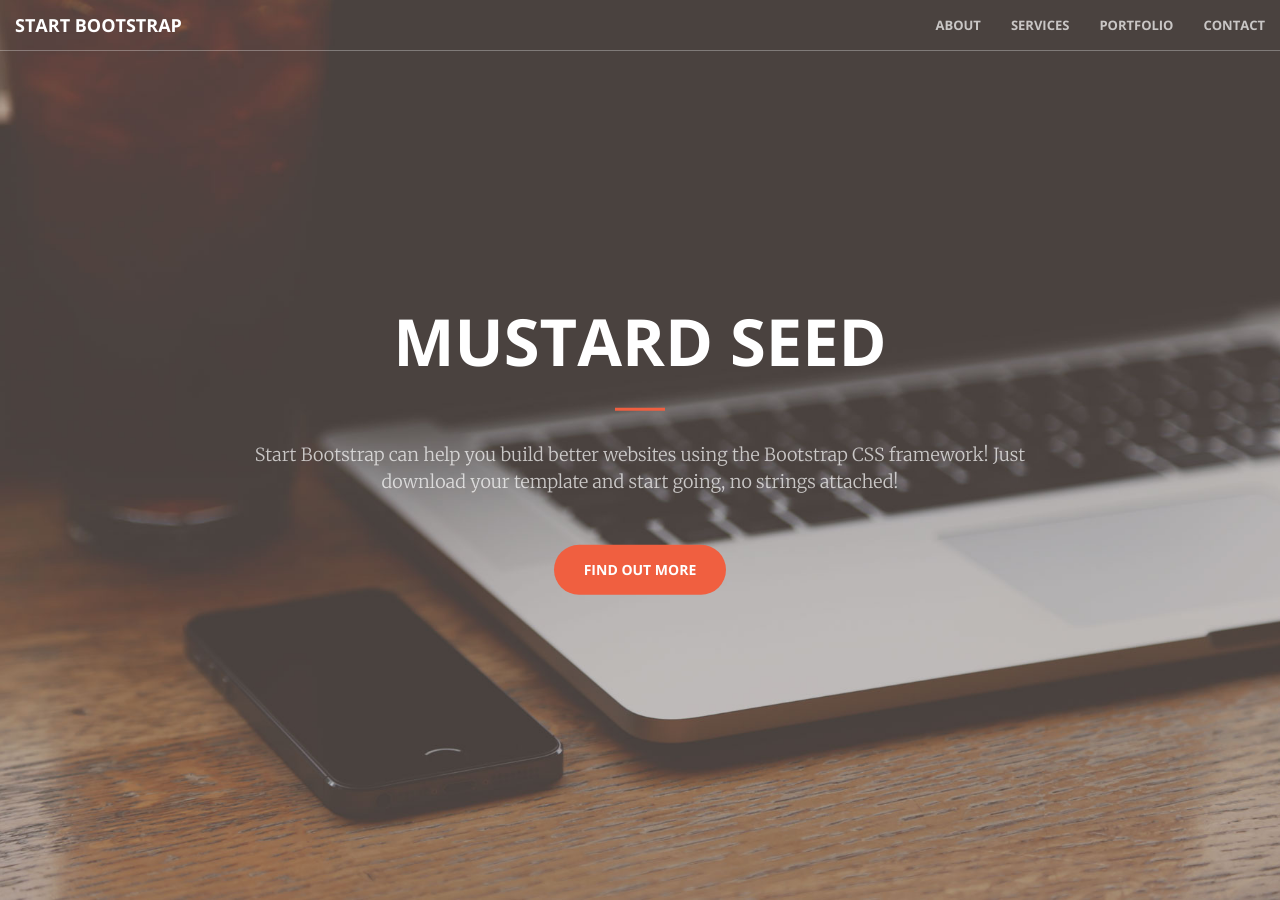
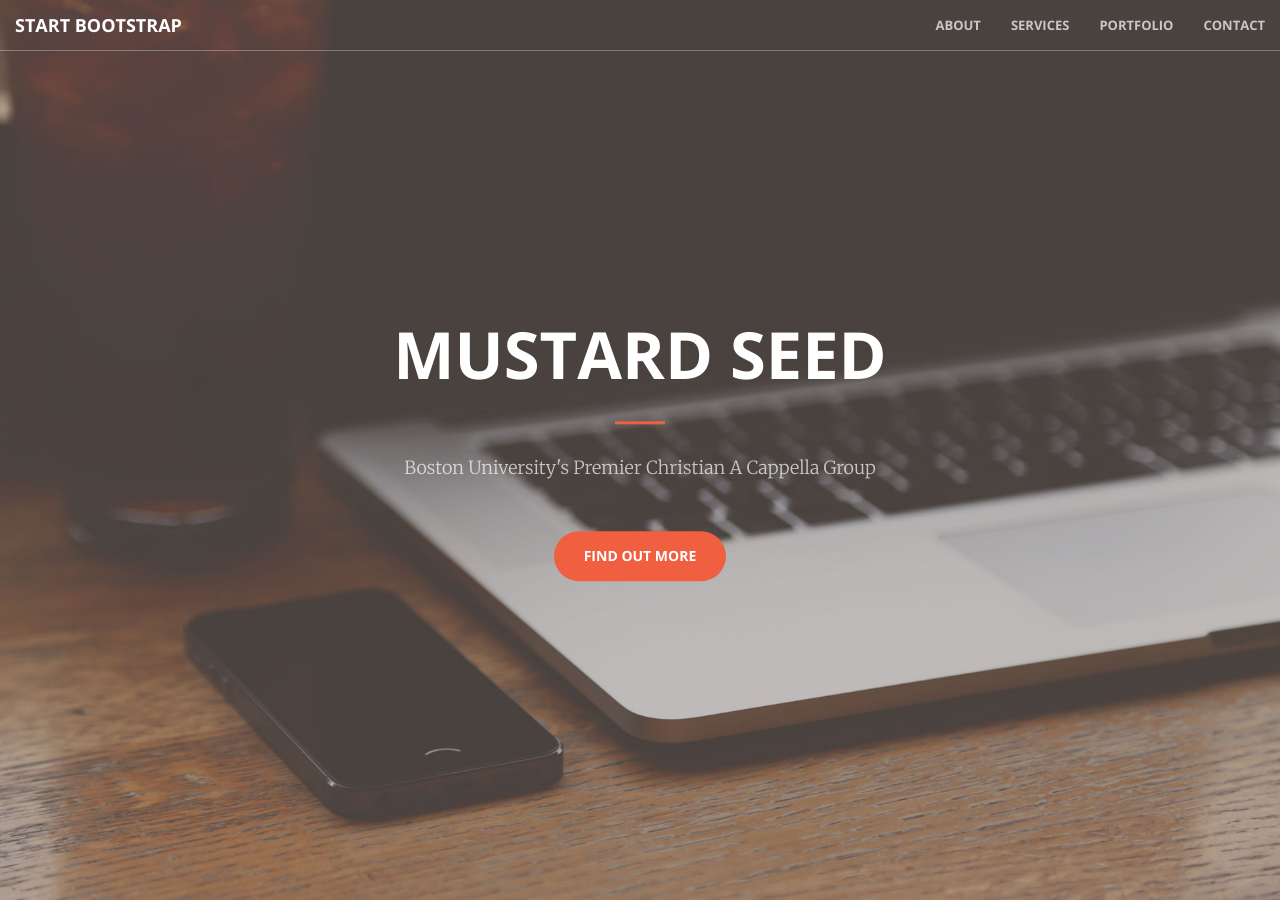
Before and after one commit to stackbit-projects/pleasant-petunia-8219f, a Jekyll site: the page built from index.html, in a window 1280 px wide and 900 px high. Built offline with Jekyll 4.4.1, drawn with Linux system fonts in a browser that asks for light colours.

Commit message:
header.html: changed

```diff
--- a/_includes/header.html
+++ b/_includes/header.html
@@ -3,7 +3,7 @@
         <div class="header-content-inner">
             <h1>Mustard Seed</h1>
             <hr>
-            <p>Start Bootstrap can help you build better websites using the Bootstrap CSS framework! Just download your template and start going, no strings attached!</p>
+            <p>Boston University's Premier Christian A Cappella Group</p>
             <a href="#about" class="btn btn-primary btn-xl page-scroll">Find Out More</a>
         </div>
     </div>
```
